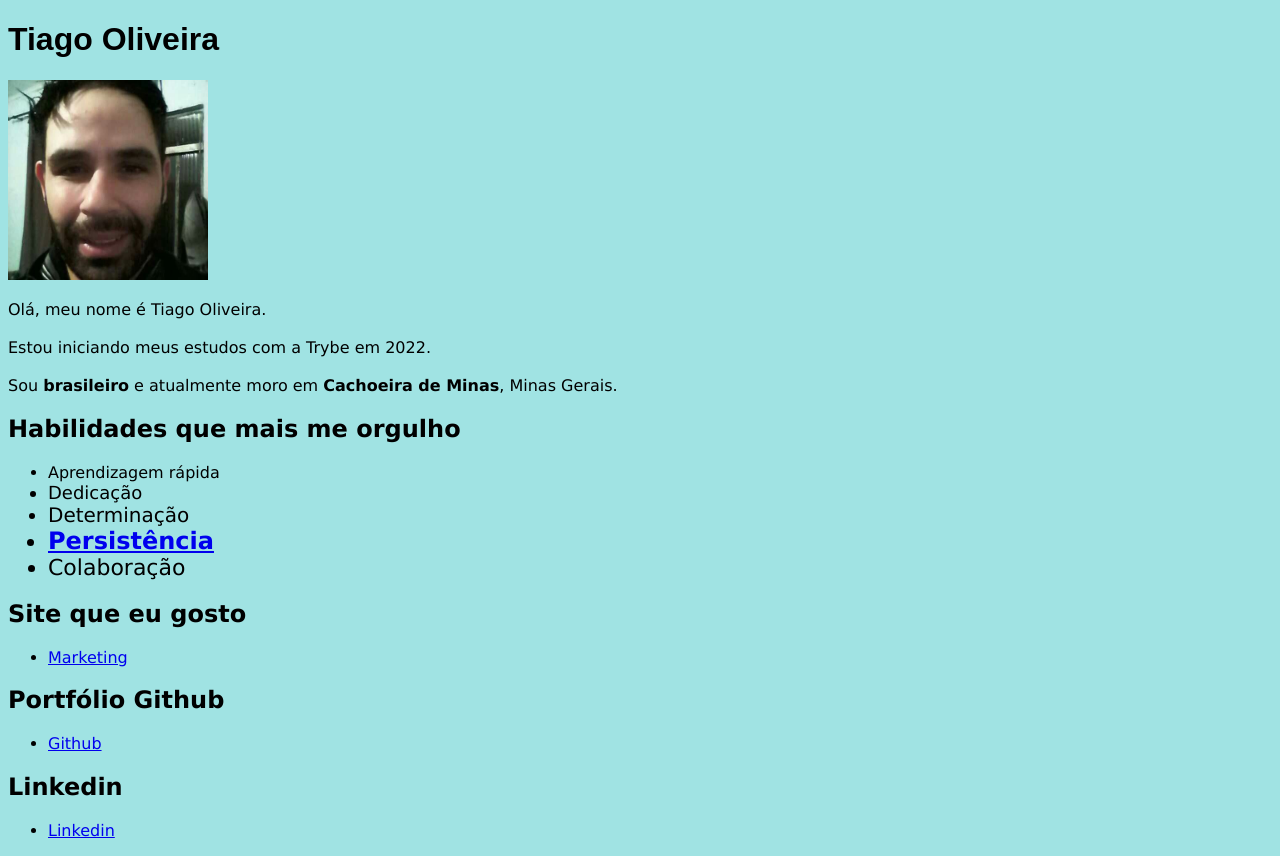
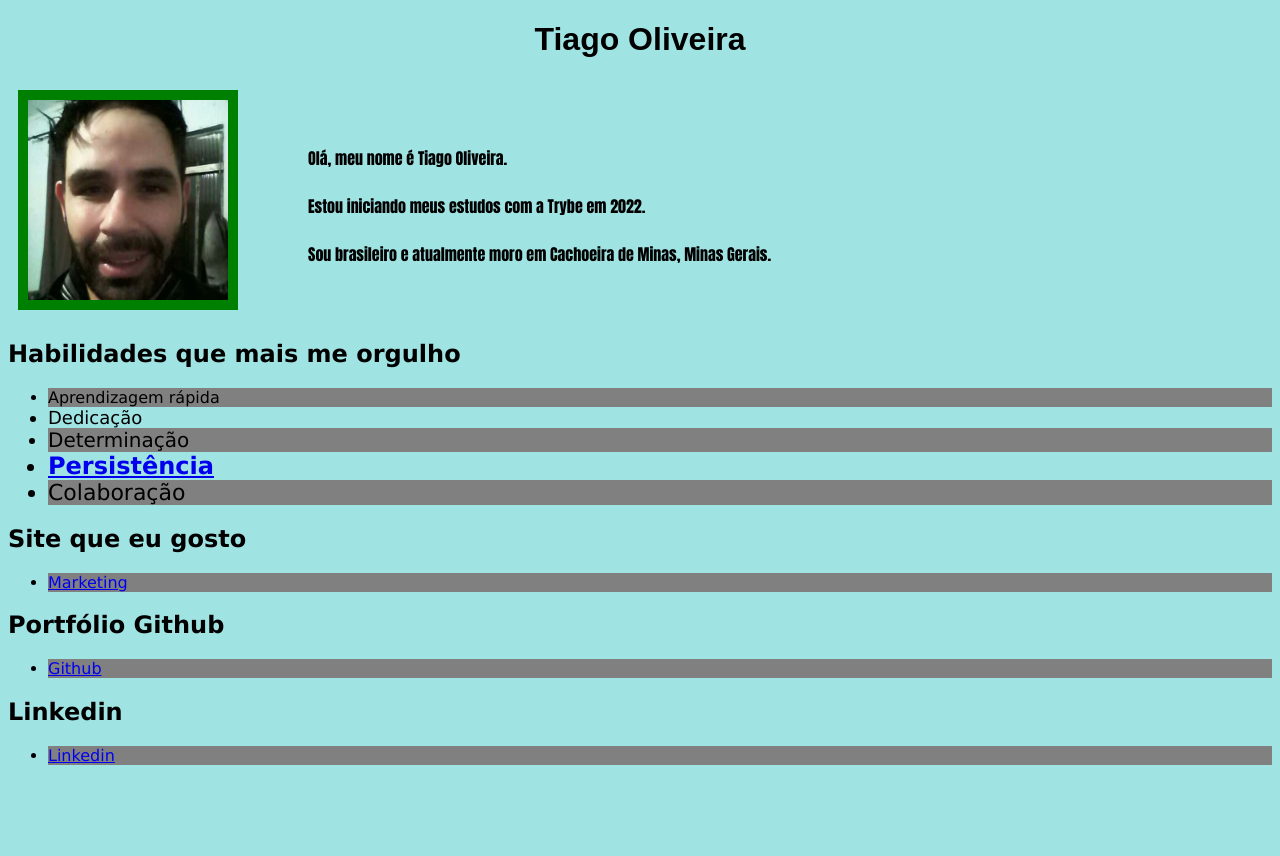
Before and after one commit to TiagoOliveira7890/Portfolio-Web, a plain HTML site: page index.html in a window 1280 px wide. After the commit the page ends 800 px from the top, so only its background shows below. Drawn offline with Linux system fonts and the light colour scheme.

Commit message:
atualizando Box Model no  Portfólio Web

```diff
--- a/index.html
+++ b/index.html
@@ -4,22 +4,22 @@
     <meta charset="UTF-8">
     <title>Tiago Oliveira - Portfólio</title>
     <link rel="stylesheet" type= "text/css"  href="style.css">
-    <Style>
 
-    </Style>
   </head>
 
   <body>
-
-    <h1>Tiago Oliveira</h1>
-    <img src="tiago.jpg" alt="Tiago em casa" width="200px
+<div>
+    <h1 id="nome"> Tiago Oliveira</h1>
+    <div class="image-container">
+    <img id="foto" src="tiago.jpg" alt="Tiago em casa" width="200px
 ">
-  <p>Olá, meu nome é Tiago Oliveira. <br><br>Estou iniciando meus estudos com a Trybe em 2022.
+  <p id="descricao">Olá, meu nome é Tiago Oliveira. <br><br>Estou iniciando meus estudos com a Trybe em 2022.
     <br><br>Sou <strong>brasileiro</strong> e atualmente moro em <strong>Cachoeira de Minas</strong>, Minas Gerais.</p>
-
+  </div>
+  </div>
     <h2>Habilidades que mais me orgulho</h2>
 
-    <ul>
+    <ul id="habilidade">
         <li class="aprendizagem">Aprendizagem rápida</li>
         <li class="dedicacao">Dedicação</li>
         <li class="determinacao">Determinação</li>
--- a/style.css
+++ b/style.css
@@ -6,6 +6,8 @@ body {
     font-family: Verdana, Geneva, Tahoma, sans-serif;
     background-color: hsl(180, 55%, 76%);
 }
+
+
 
 .aprendizagem {
   font-size: 16px;
@@ -26,3 +28,33 @@ font-size: 20px;
 .colaboracao {
     font-size: 22px;
 }
+
+#foto {
+    float: left;
+    background-color: green;
+    height: 280;
+    padding: 10px;
+}
+
+.image-container {
+    height: 220px;
+    padding: 10px;
+    position: relative;
+}
+
+#nome {
+    text-align: center;
+}
+
+#descricao {
+
+font-family: Impact,'Arial Narrow Bold', sans-serif;
+position: absolute;
+left: 300px;
+top: 50px;
+
+}
+
+ul li:nth-child(odd) {
+    background-color: grey;
+    }
```
